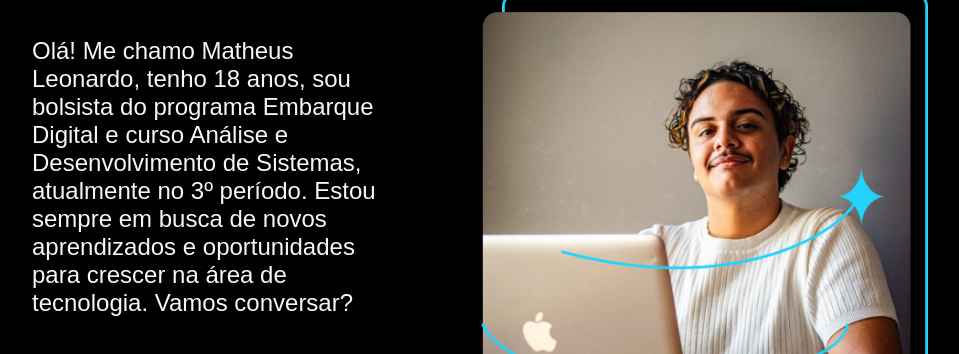
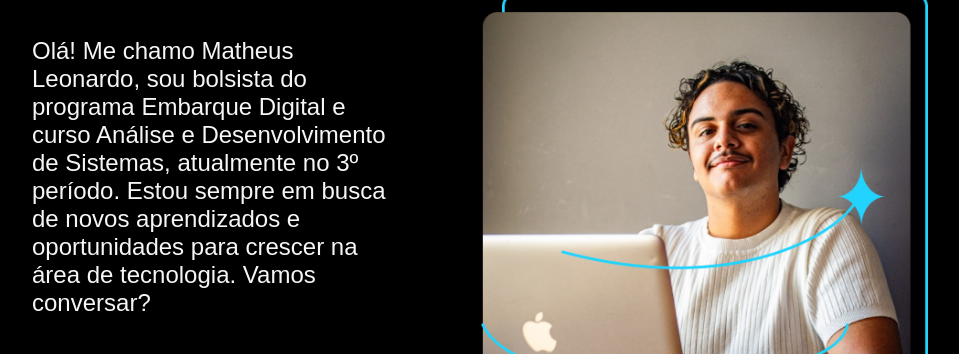
Before and after one commit to TeuLeonardo/Pag-perfil, a plain HTML site: page index.html in a window 1280 px wide. Shown: the part 346-700 px from the top of the page, without its empty margins (160-1119 px from the left). Drawn offline with nearby package versions, Linux system fonts and the light colour scheme.

Commit message:
Update index.html

```diff
--- a/index.html
+++ b/index.html
@@ -19,7 +19,7 @@
     <div class="apresentacao">
       <div class="conteudo">
         <h1>Construindo meu caminho na tecnologia com <strong class="titulo-destaque">paixão</strong> e <strong class="titulo-destaque"><strong class="titulo-destaque">curiosidade</strong></strong></h1>
-        <p>Olá! Me chamo Matheus Leonardo, tenho 18 anos, sou bolsista do programa Embarque Digital e curso Análise e Desenvolvimento de Sistemas, atualmente no 3º período. Estou sempre em busca de novos aprendizados e oportunidades para crescer na área de tecnologia. Vamos conversar?</p>
+        <p>Olá! Me chamo Matheus Leonardo, sou bolsista do programa Embarque Digital e curso Análise e Desenvolvimento de Sistemas, atualmente no 3º período. Estou sempre em busca de novos aprendizados e oportunidades para crescer na área de tecnologia. Vamos conversar?</p>
         <div class="links">
           <h2>Acesse minhas redes:</h2>
           <a class="redes" href="https://www.linkedin.com/in/matheusleoo/" target="_blank">
```
